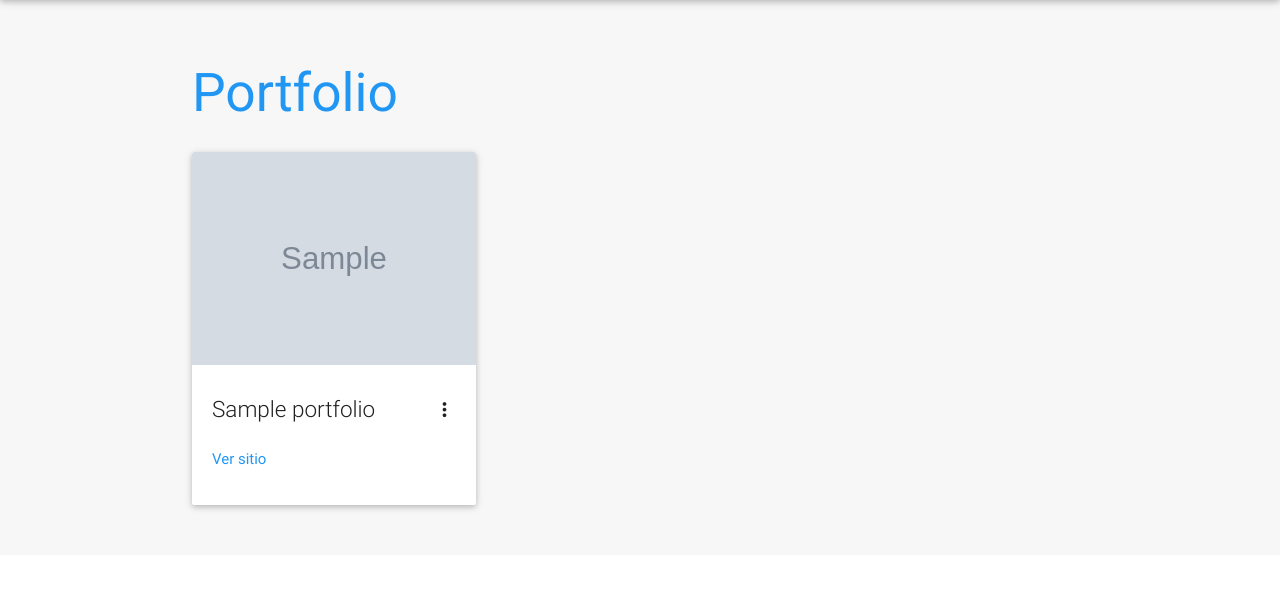
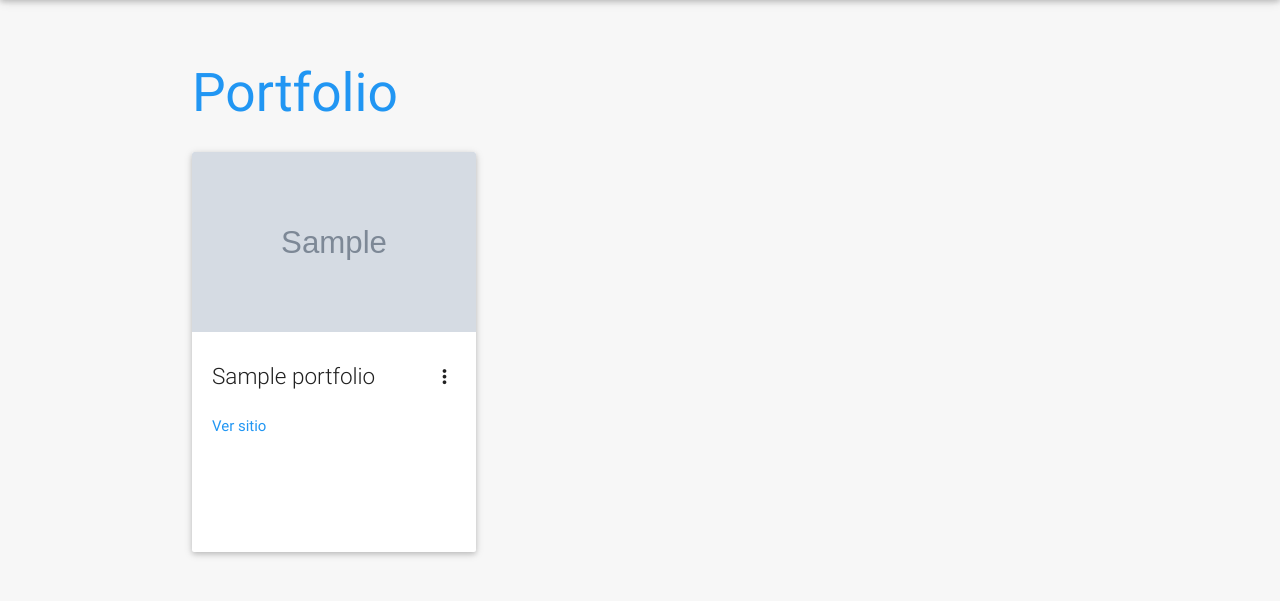
Before and after one commit to ItEngine/ItEngine, a Flask app: page /portfolio/ in a window 1280 px wide. Shown: the part 64-665 px from the top of the page. Run offline with Flask 2, Linux system fonts and the light colour scheme; tables that the repository leaves empty hold one stand-in row (values such as "Sample post"); grey boxes marked "Sample" are stand-in pictures; parts of the project's set-up code (start-up, migrations or seed data) failed here and were passed over; some libraries are stand-ins or nearby versions.

Commit message:
Change styles portfolio

```diff
--- a/templates/main/portfolio.html
+++ b/templates/main/portfolio.html
@@ -10,9 +10,9 @@
         <div class="row">
            {% for portfolio in portfolios %}
              <div class="col s12 m4 l4">
-                 <div class="card" style="min-height: 290px">
+                 <div class="card" style="min-height: 400px">
                      <div class="card-image waves-effect waves-block waves-light">
-                         <img class="activator" src="{{ url_for('static', filename='upload/portfolio/') }}{{ portfolio.photo }}">
+                         <img class="activator" src="{{ url_for('static', filename='upload/portfolio/') }}{{ portfolio.photo }}" height="180">
                      </div>
                      <div class="card-content">
                          <span class="card-title activator grey-text text-darken-4" style="font-size: 1.5em">{{ portfolio.name }} <i class="mdi-navigation-more-vert right"></i></span>
```
